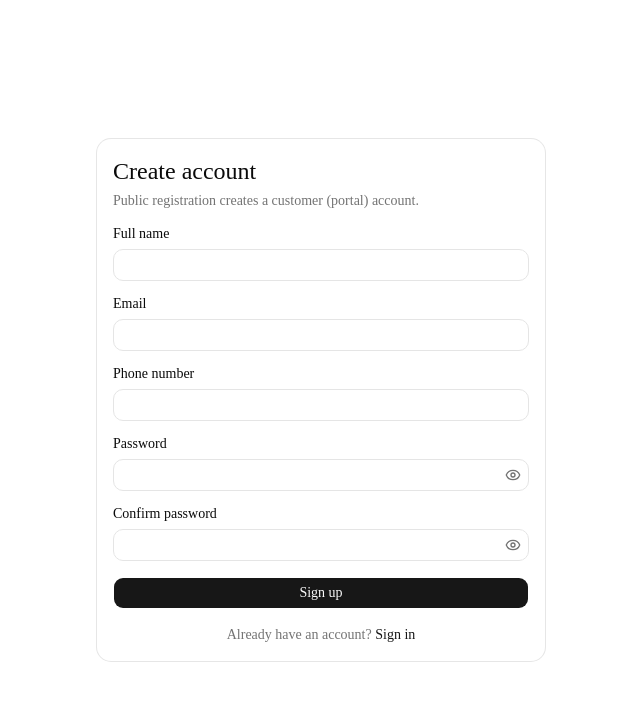
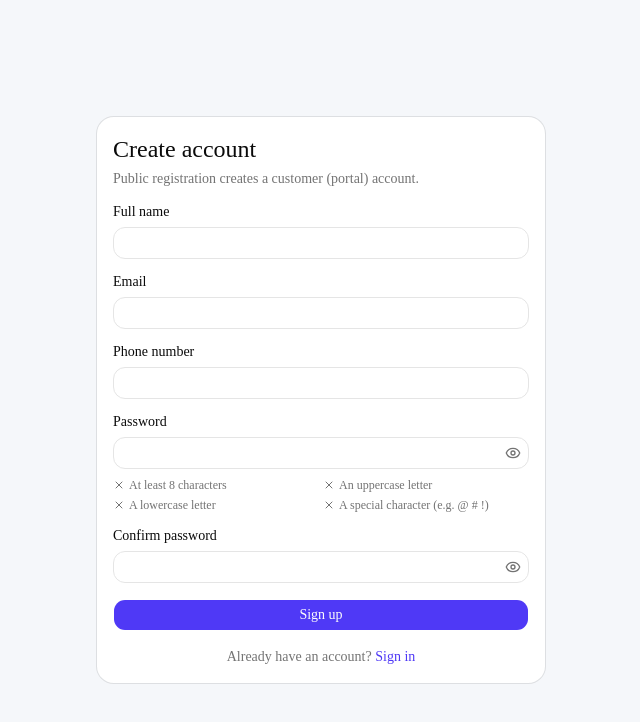
Before and after one commit to Nikhil-k00/Odoo-hackathon, a Next.js app: page /signup in a window 1280 px wide. Shown: the top 722 px of the page, without its empty margins (319-959 px from the left). Built offline with nearby package versions, Linux system fonts and the light colour scheme.

Commit message:
feat: password special-character rule with live checklist, indigo theme + dark sidebar, restore eslint 9 toolchain

```diff
--- a/package.json
+++ b/package.json
@@ -32,14 +32,14 @@
     "zod": "^4.6.7"
   },
   "devDependencies": {
-    "@eslint/eslintrc": "^0.1.0",
+    "@eslint/eslintrc": "^3",
     "@tailwindcss/postcss": "^4",
     "@types/bcryptjs": "^2.4.6",
     "@types/node": "^20",
     "@types/react": "^19",
     "@types/react-dom": "^19",
-    "eslint": "^4.0.0",
-    "eslint-config-next": "^0.2.4",
+    "eslint": "^9",
+    "eslint-config-next": "16.4.3",
     "tailwindcss": "^4",
     "tsx": "^4.23.15",
     "typescript": "^5"
--- a/src/app/(auth)/signup/page.tsx
+++ b/src/app/(auth)/signup/page.tsx
@@ -2,7 +2,7 @@
 
 import { useState } from "react";
 import { useActionState } from "react";
-import { Eye, EyeOff } from "lucide-react";
+import { Check, Eye, EyeOff, X } from "lucide-react";
 import { Button } from "@/components/ui/button";
 import { Card, CardContent, CardDescription, CardHeader, CardTitle } from "@/components/ui/card";
 import { Input } from "@/components/ui/input";
@@ -15,6 +15,13 @@ export default function SignupPage() {
   const [state, action, pending] = useActionState(signupAction, initialState);
   const [showPassword, setShowPassword] = useState(false);
   const [showConfirm, setShowConfirm] = useState(false);
+  const [pw, setPw] = useState("");
+  const rules = [
+    { label: "At least 8 characters", ok: pw.length >= 8 },
+    { label: "An uppercase letter", ok: /[A-Z]/.test(pw) },
+    { label: "A lowercase letter", ok: /[a-z]/.test(pw) },
+    { label: "A special character (e.g. @ # !)", ok: /[^A-Za-z0-9]/.test(pw) },
+  ];
 
   return (
     <div className="flex min-h-screen items-center justify-center p-6">
@@ -54,6 +61,7 @@ export default function SignupPage() {
                   name="password"
                   type={showPassword ? "text" : "password"}
                   autoComplete="new-password"
+                  onChange={(e) => setPw(e.target.value)}
                   required
                   className="pr-10"
                 />
@@ -69,6 +77,13 @@ export default function SignupPage() {
               {state.fieldErrors?.password?.map((e) => (
                 <p key={e} className="text-sm text-destructive">{e}</p>
               ))}
+              <ul className="grid gap-1 text-xs sm:grid-cols-2" aria-live="polite">
+                {rules.map((r) => (
+                  <li key={r.label} className={r.ok ? "flex items-center gap-1 text-emerald-600" : "flex items-center gap-1 text-muted-foreground"}>
+                    {r.ok ? <Check className="h-3 w-3" /> : <X className="h-3 w-3" />} {r.label}
+                  </li>
+                ))}
+              </ul>
             </div>
             <div className="flex flex-col gap-2">
               <Label htmlFor="confirmPassword">Confirm password</Label>
--- a/src/app/globals.css
+++ b/src/app/globals.css
@@ -48,30 +48,30 @@
 }
 
 :root {
-  --background: oklch(1 0 0);
+  --background: oklch(0.975 0.005 264);
   --foreground: oklch(0.145 0 0);
   --card: oklch(1 0 0);
   --card-foreground: oklch(0.145 0 0);
   --popover: oklch(1 0 0);
   --popover-foreground: oklch(0.145 0 0);
-  --primary: oklch(0.205 0 0);
-  --primary-foreground: oklch(0.985 0 0);
+  --primary: oklch(0.511 0.262 277);
+  --primary-foreground: oklch(0.99 0 0);
   --secondary: oklch(0.97 0 0);
   --secondary-foreground: oklch(0.205 0 0);
-  --muted: oklch(0.97 0 0);
+  --muted: oklch(0.955 0.006 264);
   --muted-foreground: oklch(0.556 0 0);
   --accent: oklch(0.97 0 0);
   --accent-foreground: oklch(0.205 0 0);
   --destructive: oklch(0.577 0.245 27.325);
-  --border: oklch(0.922 0 0);
+  --border: oklch(0.91 0.01 264);
   --input: oklch(0.922 0 0);
-  --ring: oklch(0.708 0 0);
+  --ring: oklch(0.511 0.262 277);
   --chart-1: oklch(0.87 0 0);
   --chart-2: oklch(0.556 0 0);
   --chart-3: oklch(0.439 0 0);
   --chart-4: oklch(0.371 0 0);
   --chart-5: oklch(0.269 0 0);
-  --radius: 0.625rem;
+  --radius: 0.75rem;
   --sidebar: oklch(0.985 0 0);
   --sidebar-foreground: oklch(0.145 0 0);
   --sidebar-primary: oklch(0.205 0 0);
--- a/src/components/app-sidebar.tsx
+++ b/src/components/app-sidebar.tsx
@@ -83,7 +83,7 @@ export function AppSidebar({ name, role }: { name: string; role: Role }) {
     <nav className="flex flex-1 flex-col gap-4 overflow-y-auto px-3 py-4">
       {groups.map((group) => (
         <div key={group.title}>
-          <p className="px-3 pb-1 text-xs font-semibold uppercase tracking-wider text-muted-foreground">
+          <p className="px-3 pb-1 text-xs font-semibold uppercase tracking-wider text-slate-500">
             {group.title}
           </p>
           <ul className="flex flex-col gap-0.5">
@@ -98,8 +98,8 @@ export function AppSidebar({ name, role }: { name: string; role: Role }) {
                     className={cn(
                       "flex items-center gap-2 rounded-md px-3 py-2 text-sm transition-colors",
                       active
-                        ? "bg-primary text-primary-foreground"
-                        : "text-foreground hover:bg-muted"
+                        ? "bg-indigo-600 text-white shadow-sm"
+                        : "text-slate-300 hover:bg-slate-800 hover:text-white"
                     )}
                   >
                     <Icon className="h-4 w-4 shrink-0" />
@@ -115,7 +115,7 @@ export function AppSidebar({ name, role }: { name: string; role: Role }) {
   );
 
   const footer = (
-    <div className="border-t p-3">
+    <div className="border-t border-slate-800 p-3">
       <div className="flex items-center justify-between gap-2 px-1 pb-2">
         <div className="min-w-0">
           <p className="truncate text-sm font-medium">{name}</p>
@@ -123,10 +123,10 @@ export function AppSidebar({ name, role }: { name: string; role: Role }) {
             {role}
           </Badge>
         </div>
-        <ShieldCheck className="h-5 w-5 text-muted-foreground" />
+        <ShieldCheck className="h-5 w-5 text-slate-500" />
       </div>
       <form action={logoutAction}>
-        <Button type="submit" variant="outline" size="sm" className="w-full">
+        <Button type="submit" variant="outline" size="sm" className="w-full border-slate-700 bg-slate-900 text-slate-100 hover:bg-slate-800 hover:text-white">
           <LogOut className="h-4 w-4" />
           Logout
         </Button>
@@ -135,8 +135,8 @@ export function AppSidebar({ name, role }: { name: string; role: Role }) {
   );
 
   const brand = (
-    <div className="flex h-14 items-center gap-2 border-b px-4">
-      <Repeat className="h-5 w-5 text-primary" />
+    <div className="flex h-14 items-center gap-2 border-b border-slate-800 px-4">
+      <Repeat className="h-5 w-5 text-indigo-400" />
       <span className="text-lg font-semibold tracking-tight">Recurra</span>
     </div>
   );
@@ -158,8 +158,8 @@ export function AppSidebar({ name, role }: { name: string; role: Role }) {
       {open && (
         <div className="fixed inset-0 z-50 md:hidden">
           <div className="absolute inset-0 bg-black/40" onClick={() => setOpen(false)} />
-          <aside className="absolute inset-y-0 left-0 flex w-72 flex-col bg-background shadow-xl">
-            <div className="flex h-14 items-center justify-between border-b px-4">
+          <aside className="absolute inset-y-0 left-0 flex w-72 flex-col bg-slate-950 text-slate-100 shadow-xl">
+            <div className="flex h-14 items-center justify-between border-b border-slate-800 px-4">
               <span className="text-lg font-semibold">Recurra</span>
               <Button variant="ghost" size="icon" aria-label="Close menu" onClick={() => setOpen(false)}>
                 <X className="h-5 w-5" />
@@ -172,7 +172,7 @@ export function AppSidebar({ name, role }: { name: string; role: Role }) {
       )}
 
       {/* Desktop sidebar */}
-      <aside className="sticky top-0 hidden h-screen w-64 shrink-0 flex-col border-r bg-background md:flex">
+      <aside className="sticky top-0 hidden h-screen w-64 shrink-0 flex-col border-r border-slate-800 bg-slate-950 text-slate-100 md:flex">
         {brand}
         {nav}
         {footer}
--- a/src/features/auth/schemas.ts
+++ b/src/features/auth/schemas.ts
@@ -15,7 +15,7 @@ export const signupSchema = z
       .max(128)
       .regex(/[A-Z]/, "Password must contain an uppercase letter.")
       .regex(/[a-z]/, "Password must contain a lowercase letter.")
-      .regex(/[0-9]/, "Password must contain a number."),
+      .regex(/[^A-Za-z0-9]/, "Password must contain a special character."),
     confirmPassword: z.string().min(1, "Please confirm your password."),
     phone: z.string().trim().max(30).optional().or(z.literal("")),
   })
@@ -37,7 +37,7 @@ export const resetPasswordSchema = z
       .max(128)
       .regex(/[A-Z]/, "Password must contain an uppercase letter.")
       .regex(/[a-z]/, "Password must contain a lowercase letter.")
-      .regex(/[0-9]/, "Password must contain a number."),
+      .regex(/[^A-Za-z0-9]/, "Password must contain a special character."),
     confirmPassword: z.string().min(1, "Please confirm your password."),
   })
   .refine((d) => d.password === d.confirmPassword, {
@@ -54,7 +54,7 @@ export const createUserSchema = z.object({
     .max(128)
     .regex(/[A-Z]/)
     .regex(/[a-z]/)
-    .regex(/[0-9]/),
+    .regex(/[^A-Za-z0-9]/),
   role: z.enum(["INTERNAL"]), // only internal staff may be created by admin via this form
   phone: z.string().trim().max(30).optional().or(z.literal("")),
   address: z.string().trim().max(200).optional().or(z.literal("")),
```
Also changed, not shown: 1 other file (tests, documents, lock files or other folders).
